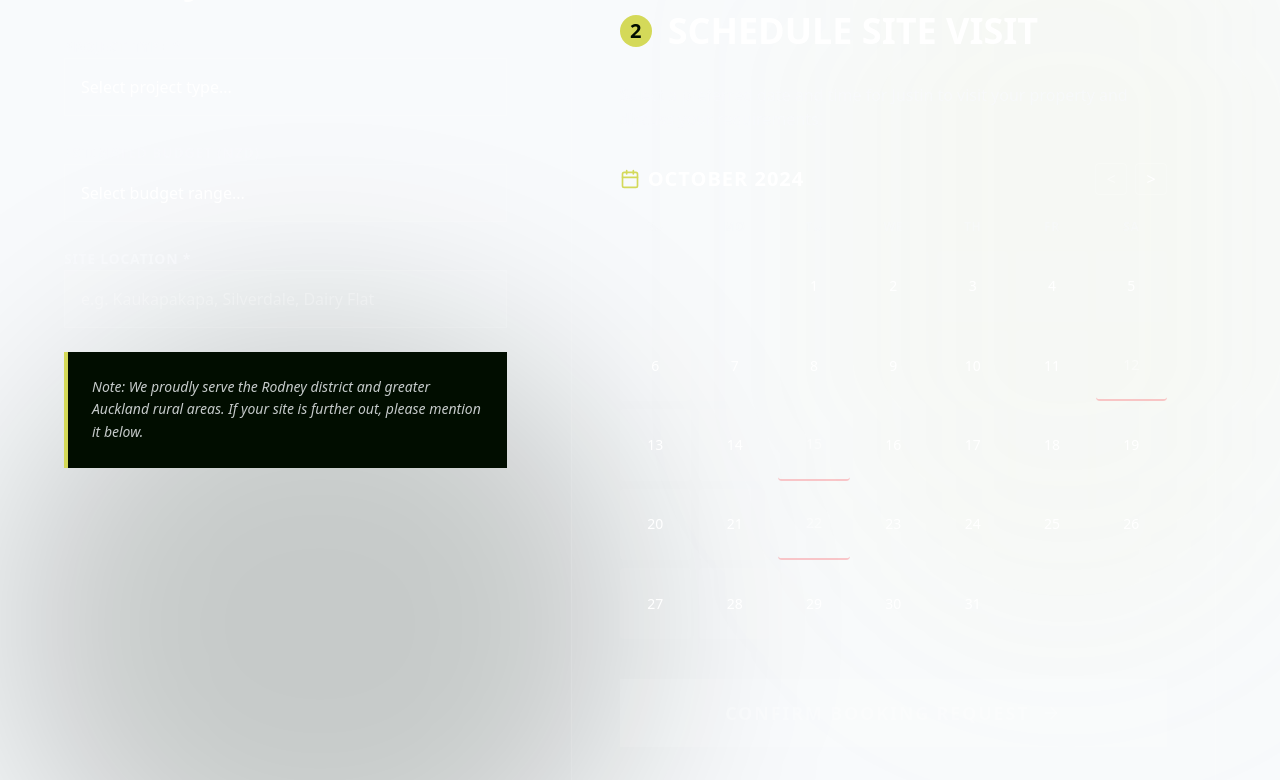
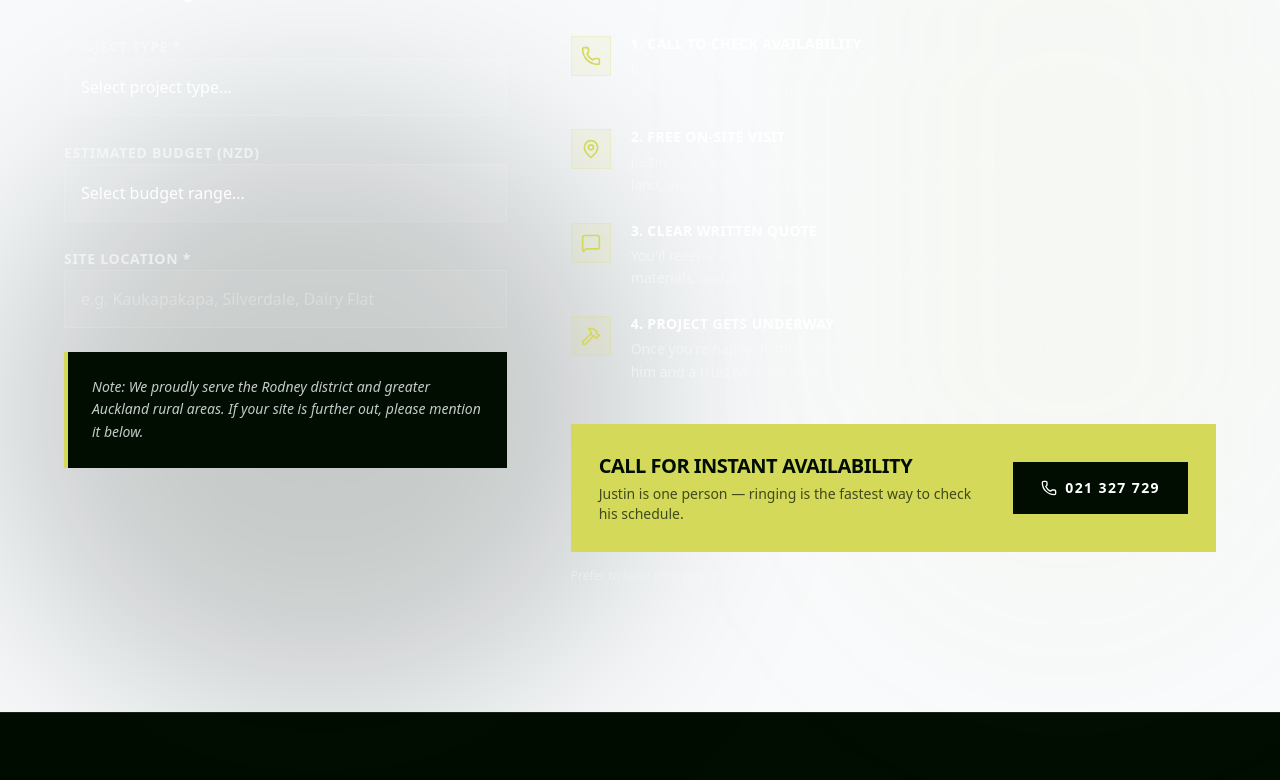
Before and after one commit to AltusSnyman/jcl2, a Next.js app: page /quote in a window 1280 px wide. Shown: the part 586-1366 px from the top of the page. Built offline with nearby package versions, Linux system fonts and the light colour scheme.

Commit message:
content: replace fake response times with honest single-operator messaging + remove dummy calendar

```diff
--- a/src/app/contact/ContactClient.tsx
+++ b/src/app/contact/ContactClient.tsx
@@ -116,7 +116,7 @@ export default function ContactClient() {
                                     Send a Message.
                                 </h2>
                                 <p className="text-[#F8FAFC]/70 font-body text-lg">
-                                    Fill out the form below and we'll get back to you within 24 hours. For an immediate quote, <a href="/quote" className="text-jcl-limeAccent hover:underline">click here</a>.
+                                    Justin reads every message personally. Reply times vary — call <a href="tel:+6421327729" className="text-jcl-limeAccent hover:underline font-semibold">021 327 729</a> for an immediate availability check.
                                 </p>
                             </div>
 
--- a/src/app/quote/QuoteClient.tsx
+++ b/src/app/quote/QuoteClient.tsx
@@ -2,18 +2,39 @@
 
 import Image from "next/image";
 import { motion } from "framer-motion";
-import { Calendar as CalendarIcon, Clock, ArrowRight, CheckCircle2 } from "lucide-react";
+import { Phone, ArrowRight, CheckCircle2, MessageSquare, MapPin, Hammer } from "lucide-react";
 import Navbar from "@/components/Navbar";
 import Footer from "@/components/Footer";
-import { useState } from "react";
+import Link from "next/link";
+
+const STEPS = [
+    {
+        icon: Phone,
+        step: "1",
+        title: "Call to Check Availability",
+        body: "Ring Justin on 021 327 729. He'll tell you straight away whether he has capacity in the coming weeks and whether your project is a good fit.",
+    },
+    {
+        icon: MapPin,
+        step: "2",
+        title: "Free On-Site Visit",
+        body: "Justin visits your property personally — no junior staff. He'll walk the site, understand the land, and ask the right questions before putting pen to paper.",
+    },
+    {
+        icon: MessageSquare,
+        step: "3",
+        title: "Clear Written Quote",
+        body: "You'll receive a transparent, itemised estimate. No vague ballparks — actual scope, materials, and a realistic timeline based on current workload.",
+    },
+    {
+        icon: Hammer,
+        step: "4",
+        title: "Project Gets Underway",
+        body: "Once you're happy, Justin confirms the start date and you're locked in. Work is done by him and a trusted small crew — not subcontracted out.",
+    },
+];
 
 export default function QuoteClient() {
-    // Generate dummy calendar days (current month)
-    const [selectedDate, setSelectedDate] = useState<number | null>(null);
-    const [selectedTime, setSelectedTime] = useState<string | null>(null);
-
-    const days = Array.from({ length: 31 }, (_, i) => i + 1);
-    const times = ["08:00 AM", "10:00 AM", "12:00 PM", "02:00 PM", "04:00 PM"];
 
     return (
         <div className="flex flex-col min-h-screen bg-jcl-background">
@@ -114,109 +135,58 @@ export default function QuoteClient() {
                         </motion.div>
                     </div>
 
-                    {/* Right Column: Calendar Scheduling */}
+                    {/* Right Column: How it works + Call CTA */}
                     <div className="lg:col-span-7">
                         <motion.div
                             initial={{ opacity: 0, y: 30 }}
                             whileInView={{ opacity: 1, y: 0 }}
                             viewport={{ once: true }}
                             transition={{ duration: 0.8, delay: 0.2 }}
-                            className="bg-white/[0.02] border border-white/10 p-8 md:p-12 relative overflow-hidden"
                         >
                             <h2 className="font-heading font-black text-3xl md:text-4xl uppercase text-white mb-8 flex items-center gap-4">
                                 <span className="flex-shrink-0 w-8 h-8 rounded-full bg-jcl-limeAccent text-jcl-veryDarkGreen flex items-center justify-center text-xl">2</span>
-                                Schedule Site Visit
+                                How it Works
                             </h2>
 
-                            <p className="text-[#F8FAFC]/70 font-body mb-8">
-                                Select a preferred date and time for Justin to visit your property and discuss your requirements.
-                            </p>
-
-                            {/* Dummy Calendar UI */}
-                            <div className="mb-10">
-                                <div className="flex items-center justify-between mb-4">
-                                    <h3 className="text-white font-heading font-bold text-xl uppercase tracking-wider flex items-center gap-2">
-                                        <CalendarIcon className="w-5 h-5 text-jcl-limeAccent" />
-                                        October 2024
-                                    </h3>
-                                    <div className="flex gap-2">
-                                        <button className="w-8 h-8 rounded border border-white/20 flex items-center justify-center text-white/50 hover:text-white hover:border-white/50 transition-colors">&lt;</button>
-                                        <button className="w-8 h-8 rounded border border-white/20 flex items-center justify-center text-white hover:bg-white/10 transition-colors">&gt;</button>
+                            <div className="flex flex-col gap-6 mb-10">
+                                {STEPS.map((s) => (
+                                    <div key={s.step} className="flex gap-5 group">
+                                        <div className="flex-shrink-0 w-10 h-10 mt-0.5 bg-jcl-limeAccent/10 border border-jcl-limeAccent/20 flex items-center justify-center text-jcl-limeAccent group-hover:bg-jcl-limeAccent/20 transition-colors duration-200">
+                                            <s.icon className="w-5 h-5" />
+                                        </div>
+                                        <div>
+                                            <p className="font-heading font-bold text-white uppercase tracking-wide text-sm mb-1">
+                                                {s.step}. {s.title}
+                                            </p>
+                                            <p className="text-[#F8FAFC]/60 font-body text-sm leading-relaxed">
+                                                {s.body}
+                                            </p>
+                                        </div>
                                     </div>
-                                </div>
-
-                                <div className="grid grid-cols-7 gap-2 mb-2">
-                                    {['Su', 'Mo', 'Tu', 'We', 'Th', 'Fr', 'Sa'].map(day => (
-                                        <div key={day} className="text-center text-xs font-bold text-[#F8FAFC]/50 uppercase tracking-wider py-2">
-                                            {day}
-                                        </div>
-                                    ))}
-                                </div>
-
-                                <div className="grid grid-cols-7 gap-2">
-                                    {/* Offset for start of month - dummy data */}
-                                    <div className="aspect-square opacity-0"></div>
-                                    <div className="aspect-square opacity-0"></div>
-
-                                    {days.map((day) => (
-                                        <button
-                                            key={day}
-                                            onClick={() => setSelectedDate(day)}
-                                            className={`
-                                                aspect-square flex items-center justify-center rounded-sm text-sm font-medium transition-all duration-200
-                                                ${selectedDate === day
-                                                    ? 'bg-jcl-limeAccent text-jcl-veryDarkGreen font-bold scale-105 shadow-[0_0_15px_rgba(204,255,0,0.3)]'
-                                                    : 'bg-white/5 text-white hover:bg-white/15'
-                                                }
-                                                ${(day === 12 || day === 15 || day === 22) ? 'border-b-2 border-red-500/50 opacity-50 cursor-not-allowed' : ''}
-                                            `}
-                                            disabled={(day === 12 || day === 15 || day === 22)}
-                                        >
-                                            {day}
-                                        </button>
-                                    ))}
-                                </div>
+                                ))}
                             </div>
 
-                            {/* Time Selection */}
-                            <div className={`transition-all duration-500 ease-in-out overflow-hidden ${selectedDate ? 'max-h-[500px] opacity-100' : 'max-h-0 opacity-0'}`}>
-                                <h3 className="text-white font-heading font-bold text-xl uppercase tracking-wider flex items-center gap-2 mb-4">
-                                    <Clock className="w-5 h-5 text-jcl-limeAccent" />
-                                    Available Times on Oct {selectedDate}
-                                </h3>
-                                <div className="grid grid-cols-2 md:grid-cols-3 gap-3 mb-8">
-                                    {times.map((time) => (
-                                        <button
-                                            key={time}
-                                            onClick={() => setSelectedTime(time)}
-                                            className={`
-                                                py-3 border text-sm font-medium transition-all duration-200 uppercase tracking-wider
-                                                ${selectedTime === time
-                                                    ? 'bg-jcl-limeAccent border-jcl-limeAccent text-jcl-veryDarkGreen font-bold'
-                                                    : 'bg-transparent border-white/20 text-white hover:border-jcl-limeAccent/50'
-                                                }
-                                            `}
-                                        >
-                                            {time}
-                                        </button>
-                                    ))}
+                            {/* Primary CTA — call for instant availability */}
+                            <div className="bg-jcl-limeAccent p-7 flex flex-col sm:flex-row items-center gap-5">
+                                <div className="flex-1">
+                                    <p className="font-heading font-black text-jcl-veryDarkGreen text-xl uppercase tracking-tight mb-1">
+                                        Call for instant availability
+                                    </p>
+                                    <p className="text-jcl-veryDarkGreen/70 font-body text-sm">
+                                        Justin is one person — ringing is the fastest way to check his schedule.
+                                    </p>
                                 </div>
+                                <a
+                                    href="tel:+6421327729"
+                                    className="flex-shrink-0 min-h-[52px] px-7 py-3 bg-jcl-veryDarkGreen text-white font-heading font-black uppercase tracking-widest hover:bg-black transition-colors duration-200 flex items-center gap-2 text-sm"
+                                >
+                                    <Phone className="w-4 h-4" /> 021 327 729
+                                </a>
                             </div>
 
-                            {/* Submit Button */}
-                            <button
-                                disabled={!selectedDate || !selectedTime}
-                                className={`
-                                    w-full py-5 font-heading font-bold text-lg uppercase tracking-widest flex justify-center items-center gap-3 transition-all duration-300
-                                    ${selectedDate && selectedTime
-                                        ? 'bg-jcl-limeAccent text-jcl-veryDarkGreen hover:bg-white cursor-pointer'
-                                        : 'bg-white/10 text-white/30 cursor-not-allowed'
-                                    }
-                                `}
-                            >
-                                <span>Confirm Booking request</span>
-                                {selectedDate && selectedTime ? <CheckCircle2 className="w-5 h-5" /> : <ArrowRight className="w-5 h-5" />}
-                            </button>
+                            <p className="text-[#F8FAFC]/40 font-body text-xs mt-4">
+                                Prefer to send your project details first? Fill in the form on the left and Justin will reply when he&apos;s off the tools.
+                            </p>
 
                         </motion.div>
                     </div>
```
Also changed, not shown: src/app/resources/emergency-landscaping-situations/Article3Client.tsx (+4 -4 lines).
